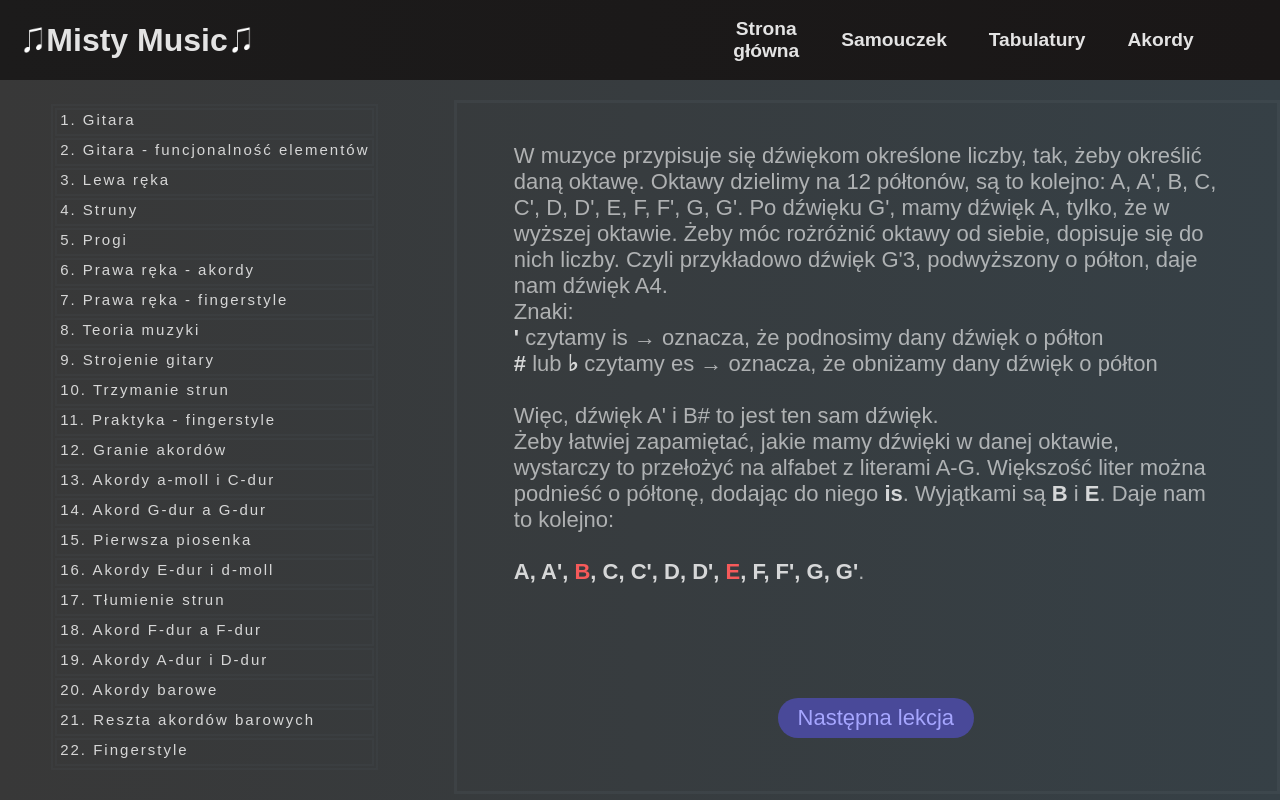
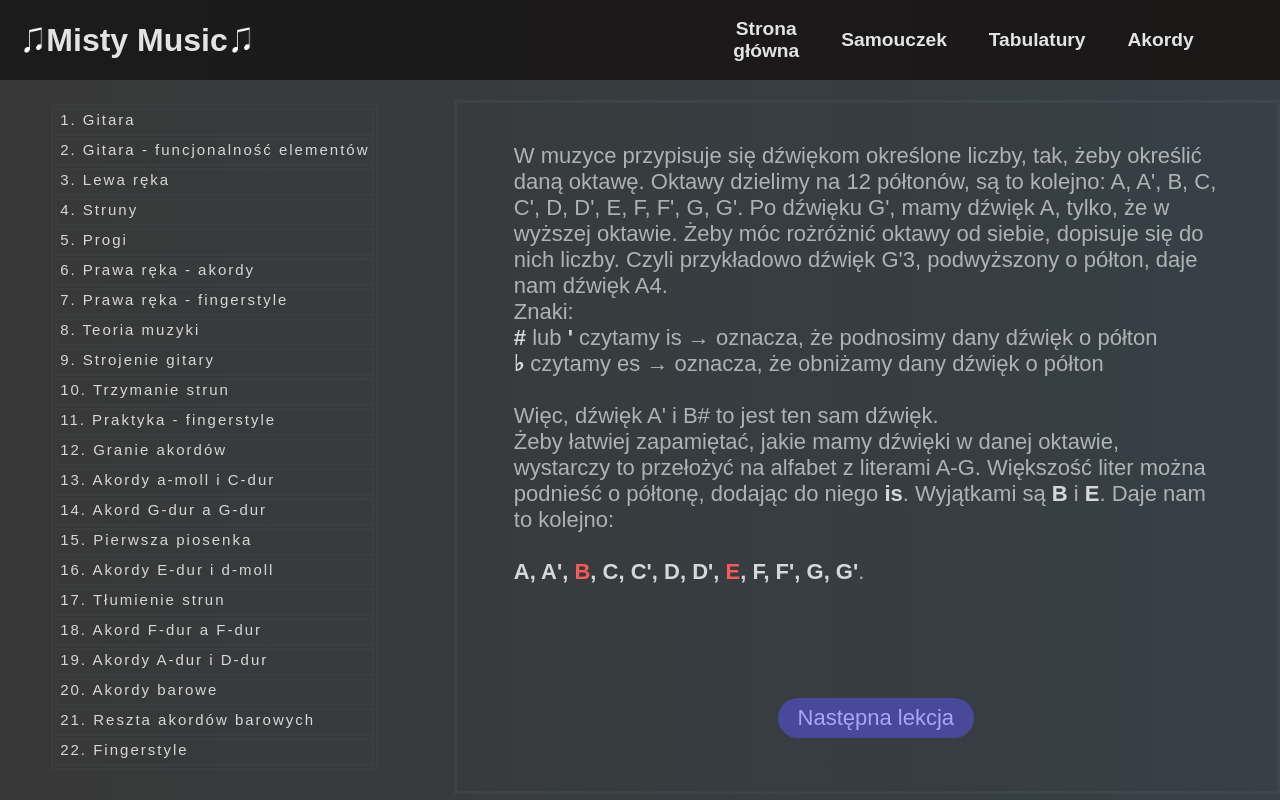
Before and after one commit to patgur/MistyMusic, a React (Create React App) app: page /tutorial/08 in a window 1280 px wide. Built offline with nearby package versions, Linux system fonts and the light colour scheme; the HTML template or start-up script is replaced by a standard one.

Commit message:
lesson 8 misatke

```diff
--- a/public/index.html
+++ b/public/index.html
@@ -6,7 +6,7 @@
     <meta name="theme-color" content="#000000" />
     <meta
       name="description"
-      content="Web site created using create-react-app"
+      content="Web site created using create-react-app. Maintained to teach the basics of music and the simplest ways to play guitar."
     />
     <!--link rel="apple-touch-icon" href="%PUBLIC_URL%/logo192.png" /-->
     <!--link
--- a/src/components/pages/Tutorial.js
+++ b/src/components/pages/Tutorial.js
@@ -3,9 +3,6 @@ import React from "react"
 import "./style/Tutorial/Tutorial.css"
 import "./style/Tutorial/Tutorial_Menu.css"
 import "./style/Tutorial/Tutorial_Content.css"
-
-
-
 
 class Tutorial extends React.Component{
     render(){
--- a/src/components/pages/tutorials/lesson_08.js
+++ b/src/components/pages/tutorials/lesson_08.js
@@ -18,8 +18,8 @@ function lesson(){
                     </p>
                     <p>
                         Znaki:<br />
-                        <mark id="i">'</mark> czytamy is → oznacza, że podnosimy dany dźwięk o półton<br />
-                        <mark id="i">#</mark> lub <mark id="i">♭</mark> czytamy es → oznacza, że obniżamy dany dźwięk o półton<br />
+                        <mark id="i">#</mark> lub <mark id="i">'</mark> czytamy is → oznacza, że podnosimy dany dźwięk o półton<br />
+                        <mark id="i">♭</mark> czytamy es → oznacza, że obniżamy dany dźwięk o półton<br />
                         <br />
                         Więc, dźwięk A' i B# to jest ten sam dźwięk.
                     </p>
```
